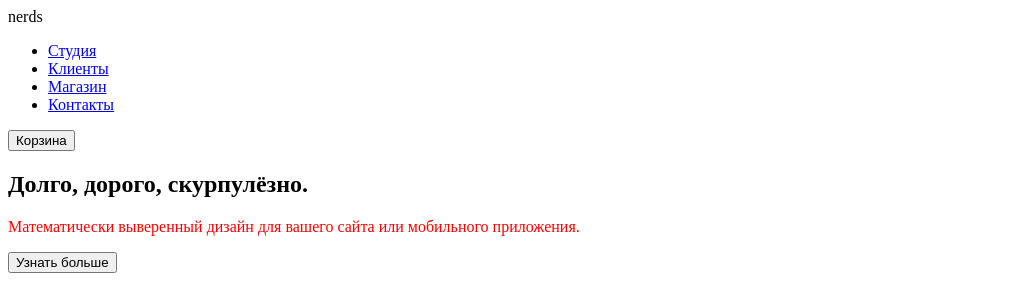
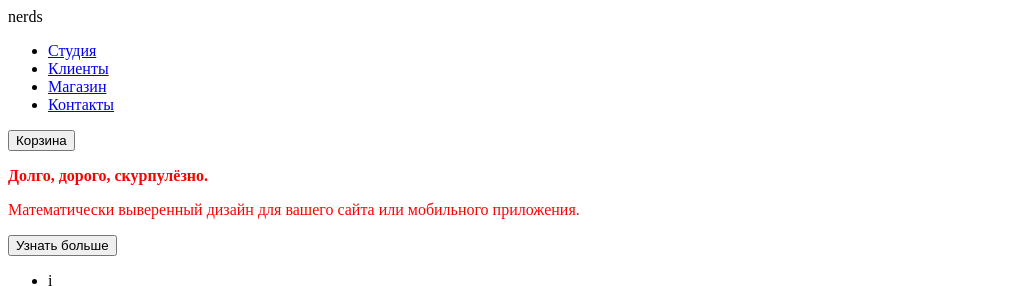
Before and after one commit to cusoq/nerds-09-2018, a website: page source/index.html in a window 1280 px wide. Shown: the top 286 px of the page, without its empty margins (0-1020 px from the left). Drawn offline with nearby package versions, Linux system fonts and the light colour scheme; files that its build step writes are made by us from their sources.

Commit message:
transport

```diff
--- a/source/index.html
+++ b/source/index.html
@@ -3,7 +3,7 @@
 
 <head>
   <meta charset="utf-8">
-  <meta name="viewport" content="width=device-width,initial-scale=1">
+  <!-- <meta name="viewport" content="width=device-width,initial-scale=1"> -->
   <title>HTML Academy: Нёрдс</title>
   <!-- <link rel="preload" href="fonts/ptsans.woff2" as="font"> -->
   <!-- <link rel="preload" href="fonts/ptsansbold.woff2" as="font"> -->
@@ -23,9 +23,9 @@
       <button class="header__cart">Корзина</button>
     </div>
     <div class="header__description-wrapper">
-      <h2 class="header__title header__title--main">
+      <p><b class="header__title header__title--main">
         Долго, дорого, скурпулёзно.
-      </h2>
+      </b></p>
       <p>
         Математически выверенный дизайн для вашего сайта или мобильного приложения.
       </p>
```
